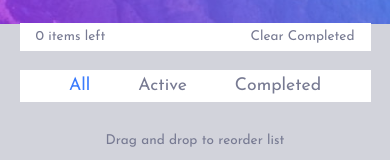
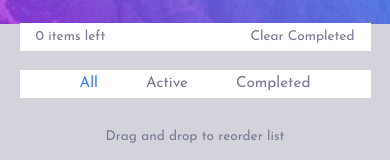
Before and after one commit to gamb14/React-Todo-App-with-drag-and-drop, a React (Create React App) app: page / in a window 390 px wide. Shown: the part 136-296 px from the top of the page. Built offline with nearby package versions, Linux system fonts and the light colour scheme.

Commit message:
mobile improvments

```diff
--- a/src/components/Footer.css
+++ b/src/components/Footer.css
@@ -35,12 +35,12 @@
 
 .footer-filters.mobile {
   display: none;
-  height: 2rem;
+  height: 1.75rem;
   padding: 0 1.6rem;
   background-color: #fff;
   color: var(--dark-grayish-blue);
   margin-top: 1.2rem;
-  font-size: 1.1rem;
+  font-size: 0.95rem;
   width: auto;
   align-items: center;
   justify-content: center;
```
